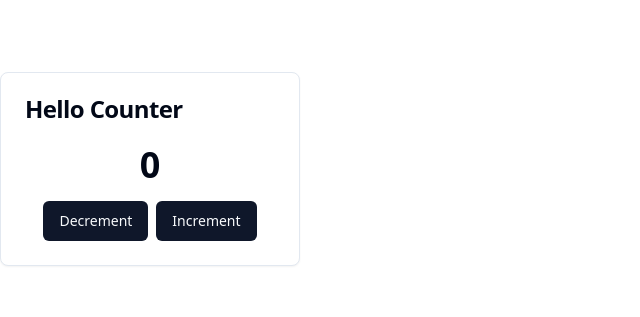
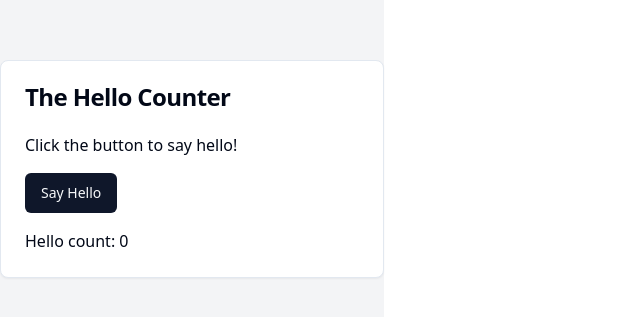
Before and after one commit to GPT-Engineer-App-Dev/versatile-foundation, a React (Vite) app: page / in a window 1280 px wide. Shown: the part 231-548 px from the top of the page, without its empty margins (0-640 px from the left). Built offline with nearby package versions, Linux system fonts and the light colour scheme.

Commit message:
GPT Engineer Update

```diff
--- a/src/pages/Index.jsx
+++ b/src/pages/Index.jsx
@@ -3,25 +3,31 @@ import { Button } from "@/components/ui/button";
 import { Card, CardHeader, CardTitle, CardContent } from "@/components/ui/card";
 
 const Index = () => {
-  const [count, setCount] = useState(0);
+  const [helloCount, setHelloCount] = useState(0);
 
-  const increment = () => setCount(count + 1);
-  const decrement = () => setCount(count - 1);
+  const handleHelloClick = () => {
+    setHelloCount(helloCount + 1);
+  };
+
+  const getResponse = () => {
+    if (helloCount === 0) return "Click the button to say hello!";
+    if (helloCount === 1) return "Hello to you too!";
+    if (helloCount === 2) return "Hello again!";
+    if (helloCount === 3) return "My, you're friendly!";
+    if (helloCount === 4) return "Okay, I get it, you like to say hello!";
+    return "Hello! Hello! Hello! (I can do this all day)";
+  };
 
   return (
-    <div className="min-h-screen flex flex-col items-center justify-center bg-background">
-      <Card className="w-[300px]">
+    <div className="min-h-screen flex items-center justify-center bg-gray-100">
+      <Card className="w-96">
         <CardHeader>
-          <CardTitle>Hello Counter</CardTitle>
+          <CardTitle>The Hello Counter</CardTitle>
         </CardHeader>
         <CardContent>
-          <div className="text-center">
-            <p className="text-4xl font-bold mb-4">{count}</p>
-            <div className="flex justify-center space-x-2">
-              <Button onClick={decrement}>Decrement</Button>
-              <Button onClick={increment}>Increment</Button>
-            </div>
-          </div>
+          <p className="mb-4">{getResponse()}</p>
+          <Button onClick={handleHelloClick}>Say Hello</Button>
+          <p className="mt-4">Hello count: {helloCount}</p>
         </CardContent>
       </Card>
     </div>
```
